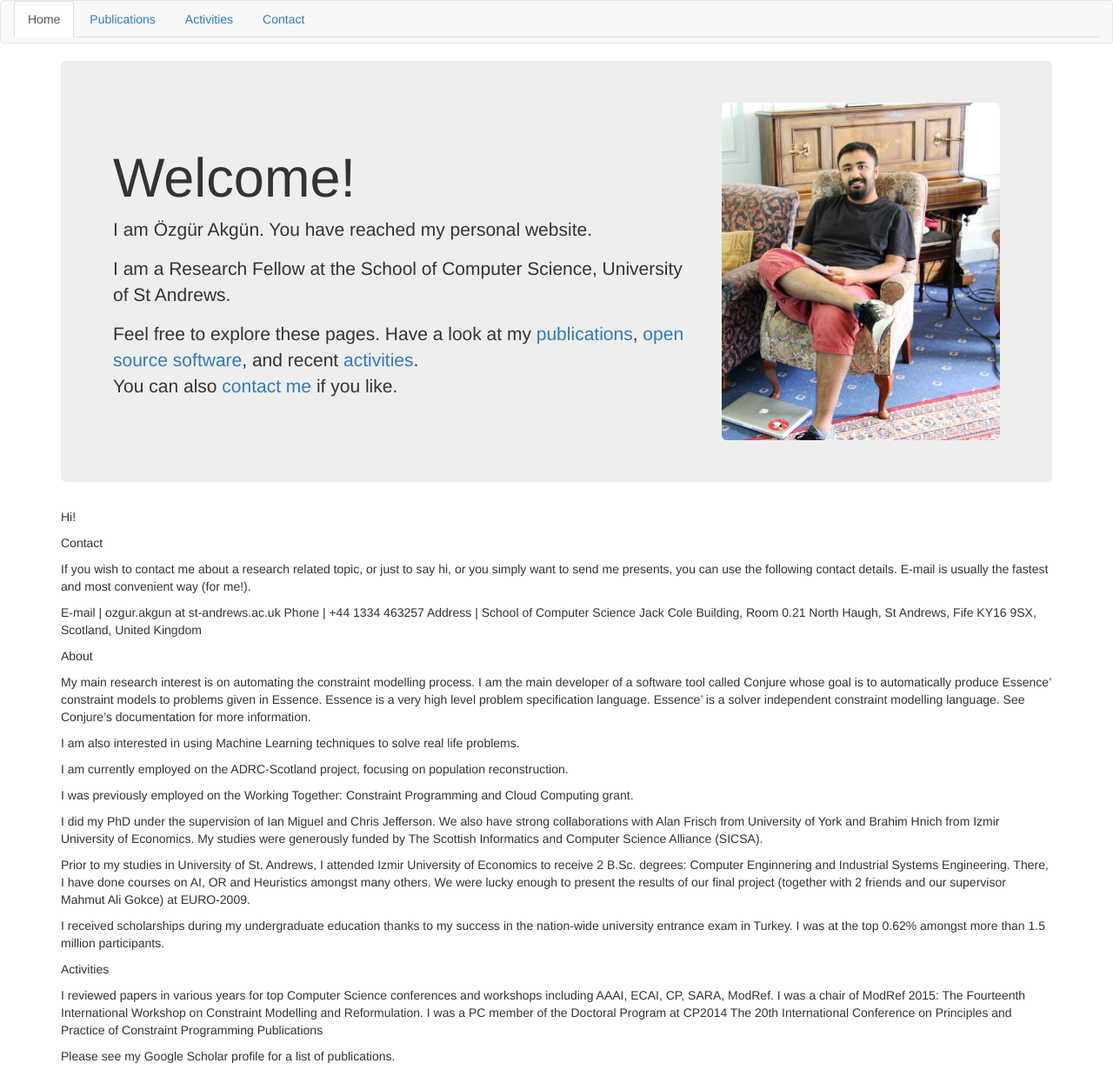
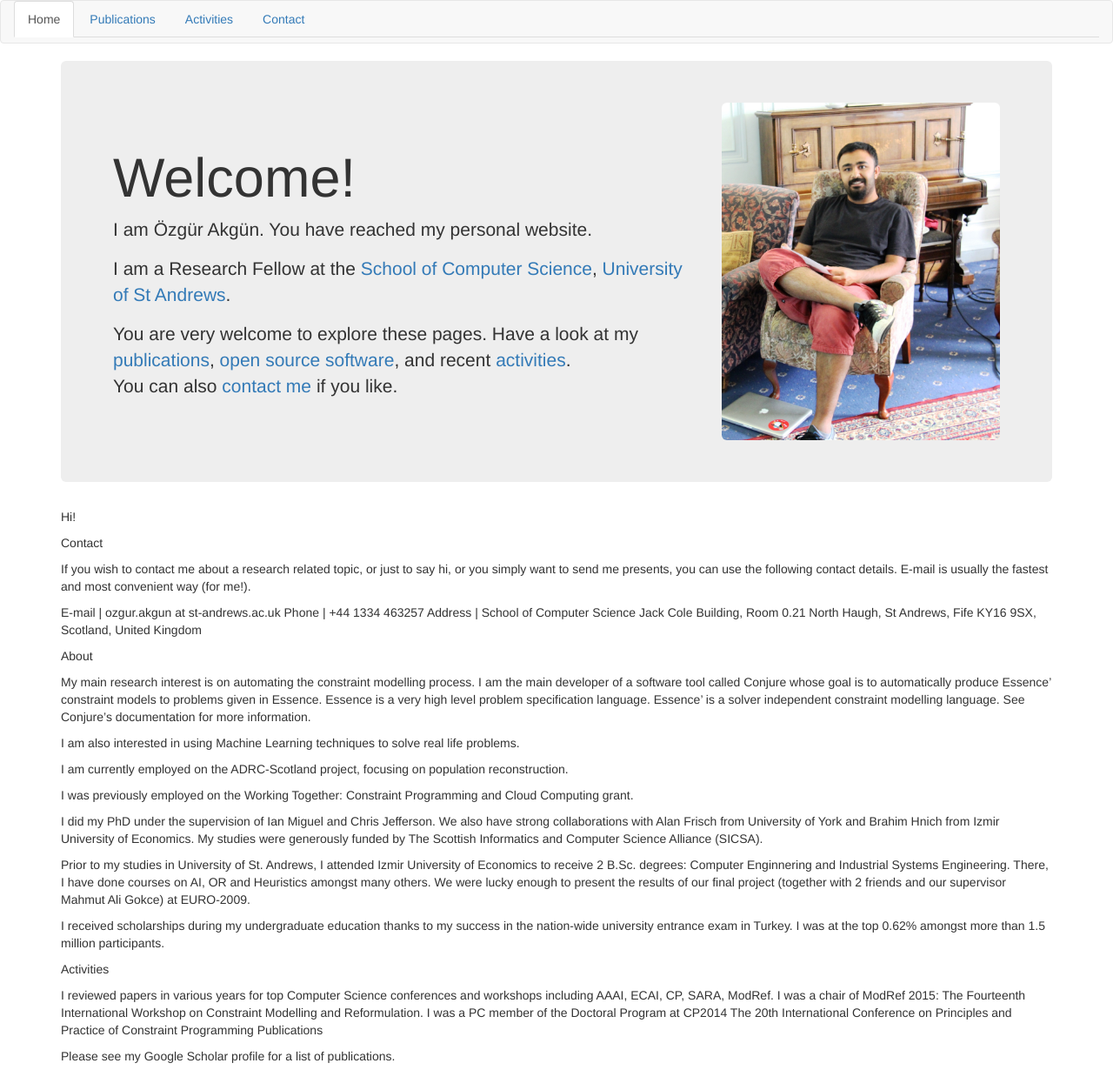
Before and after one commit to ozgurakgun/ozgurakgun.github.io, a Jekyll site: the page built from content/home.md, in a window 1280 px wide, cut to the strip 0-1230 px from the top of the page. Shown: the whole strip at 87% size. Built offline with Jekyll 4.4.1, drawn with Linux system fonts in a browser that asks for light colours.

Commit message:
link to StA and be more polite

```diff
--- a/content/home.md
+++ b/content/home.md
@@ -15,9 +15,11 @@ permalink: /
 
 I am Özgür Akgün. You have reached my personal website.
 
-I am a Research Fellow at the School of Computer Science, University of St Andrews.
+I am a Research Fellow at the
+[School of Computer Science](http://www.cs.st-andrews.ac.uk),
+[University of St Andrews](http://www.st-andrews.ac.uk).
 
-Feel free to explore these pages.
+You are very welcome to explore these pages.
 Have a look at
 my [publications](/publications),
 [open source software](/software), and
```
